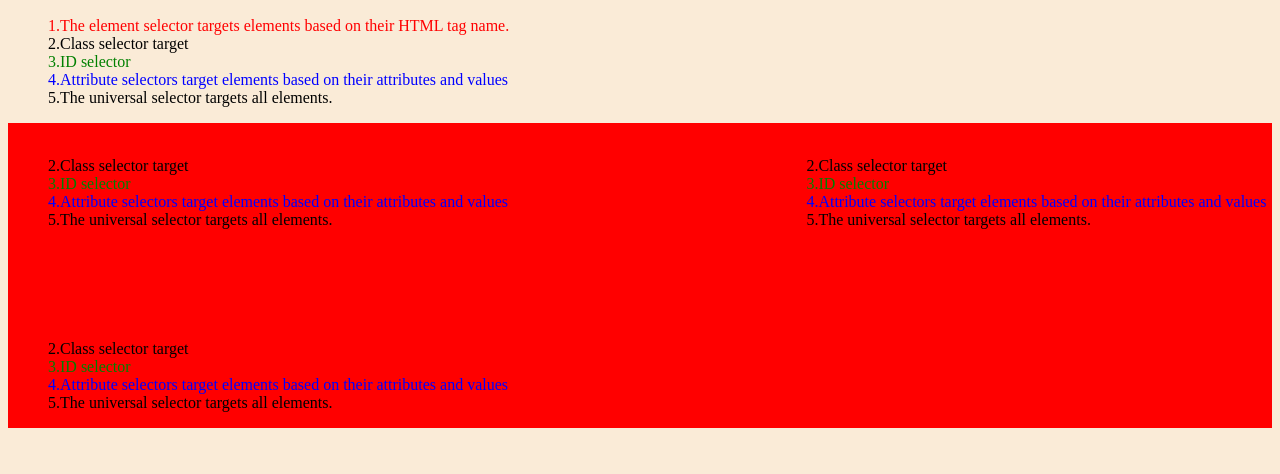
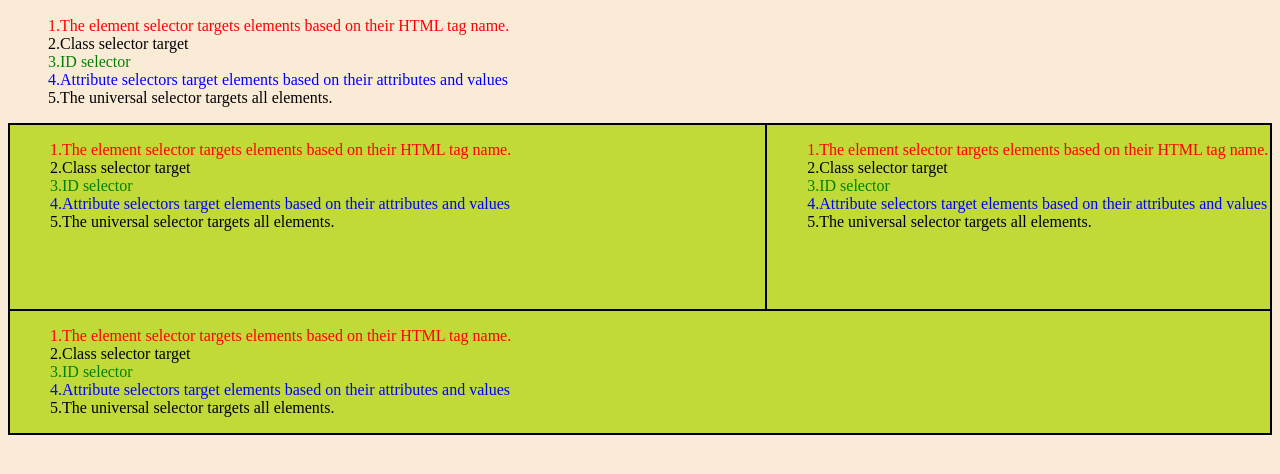
Before and after one commit to ivan147792/bootcampIT, a plain HTML site: page css_vjezba/boje.html in a window 1280 px wide. Shown: the part 120-594 px from the top of the page. Drawn offline with Linux system fonts and the light colour scheme.

Commit message:
div border

```diff
--- a/css_vjezba/style_boje.css
+++ b/css_vjezba/style_boje.css
@@ -33,7 +33,7 @@ li[title] {
 }
 
 .parent {
-    background-color: red;
+    background-color: rgb(193, 218, 55);
     display: grid;
     grid-template-columns: repeat(5, 1fr);
     grid-template-rows: repeat(5, 1fr);
@@ -41,9 +41,10 @@ li[title] {
     grid-row-gap: 0px;
     }
 
-    .div1 {
-        grid-area: 1 / 1 / 4 / 4;
+    .div1 {grid-area: 1 / 1 / 4 / 4; }
+    .div2 {grid-area: 1 / 4 / 4 / 6; }
+    .div3 {grid-area: 4 / 1 / 6 / 6; }
 
-    }
-    .div2 { grid-area: 1 / 4 / 4 / 6; }
-    .div3 {grid-area: 4 / 1 / 6 / 6; }
+div {
+    border: 1px solid black;
+}
```
